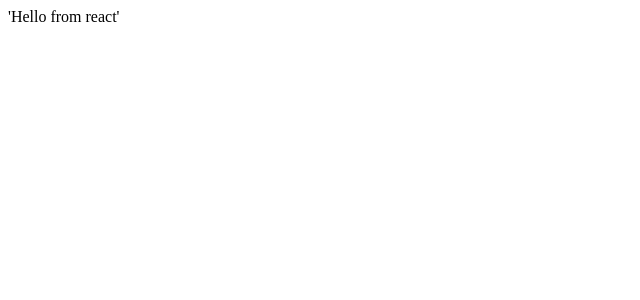
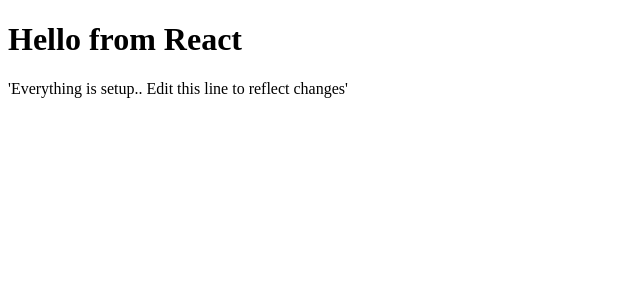
Before and after one commit to dnyaneshbhalerao/react-boilerplate, a React app: page / in a window 1280 px wide. Shown: the top 300 px of the page, without its empty margins (0-640 px from the left). Built offline with nearby package versions, Linux system fonts and the light colour scheme.

Commit message:
Added react hot loader

```diff
--- a/src/index.js
+++ b/src/index.js
@@ -4,8 +4,20 @@
 
 import App from './views/App';
 
-ReactDOM.render(
-  <AppContainer>
-    <App/>
-  </AppContainer>, document.getElementById('root')
+const render = Component =>(
+  ReactDOM.render(
+    <AppContainer>
+      <App/>
+    </AppContainer>, document.getElementById('root')
+  )
 );
+
+render(App)
+
+// Webpack Hot Module Replacement API
+if (module.hot) {
+  module.hot.accept('./views/App', () => {
+    const NextApp = require('./views/App').default;
+    render(App)
+  })
+}
--- a/src/views/App.js
+++ b/src/views/App.js
@@ -4,7 +4,8 @@
   render() {
     return (
       <div>
-        'Hello from react'
+        <h1>Hello from React</h1>
+        'Everything is setup.. Edit this line to reflect changes'
       </div>
     )
   }
--- a/webpack.config.js
+++ b/webpack.config.js
@@ -21,7 +21,7 @@
 })
 
 module.exports = {
-  devtool: 'source-map',
+  devtool: 'eval',
   entry:[
     'babel-polyfill',
     'react-hot-loader/patch',
```
Also changed, not shown: package.json (+8 -3 lines), 1 other file (tests, documents, lock files or other folders).
